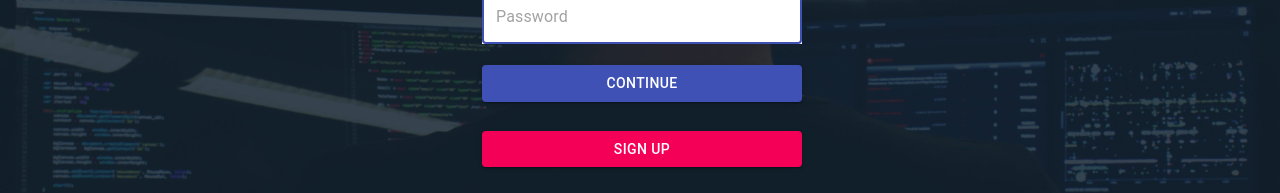
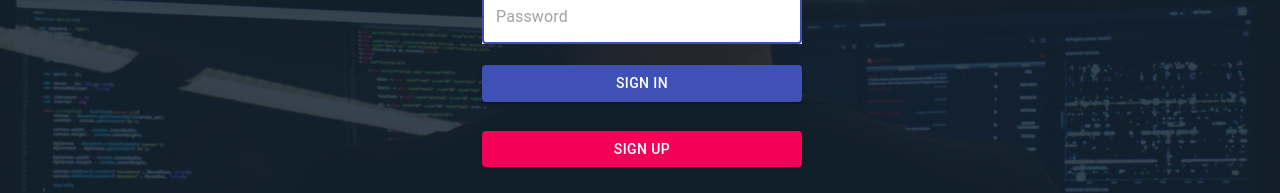
Before and after one commit to pkgs123/TeamProject, a React (Create React App) app: page / in a window 1280 px wide. Shown: the part 319-512 px from the top of the page. Built offline with nearby package versions, Linux system fonts and the light colour scheme.

Commit message:
Continue text replaced with SIGN IN text

```diff
--- a/src/Component/AuthComponent/SignUp.js
+++ b/src/Component/AuthComponent/SignUp.js
@@ -282,7 +282,7 @@ const[signInBtnText,setSignInBtnText] = useState('');
                     style={{ marginTop: '4%' }}
                    onClick={onSignIn}
                   >
-                    Continue
+                    SIGN IN
           </Button>
                 </Tooltip>
                 <br />
```
